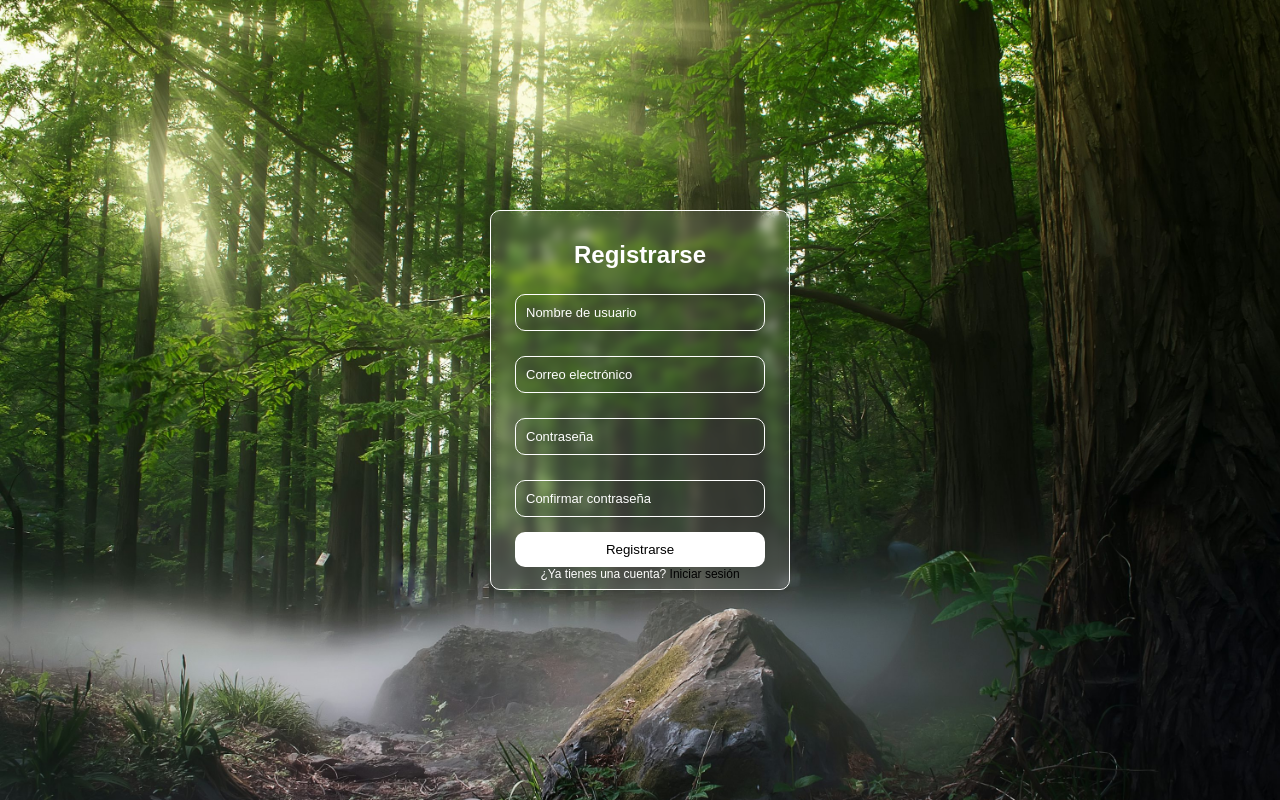
After one commit to mdrecaldec/challenge_pucetec, a Django app: template marketplace/templates/register.html in a window 1280 px wide. The commit adds this page. Run offline with Django 5.2, Linux system fonts and the light colour scheme; the template is opened without the code that fills it, so the values that code supplies are empty.

Commit message:
Registro agg

```diff
--- a/marketplace/templates/index.html
+++ b/marketplace/templates/index.html
@@ -16,7 +16,7 @@
                 <ul class="nav-links">
                     <li><a href="#about">Acerca de</a></li>
                     <li><a href="#features">Características</a></li>
-                    <li><a href="#cta">Únete</a></li>
+                    <li><a href="#unt">Únete</a></li>
                     <li><a href="#productos">Productos</a></li>
                 </ul>
                 <a href="login.html" class="btn-nav">Regístrate</a>
--- a/marketplace/templates/login.html
+++ b/marketplace/templates/login.html
@@ -17,7 +17,7 @@
 
                         </div>
                         <button type="submit">Login</button>
-                        <p>¿No tiene una cuenta? <a href="#" id="register">Registrarse</a></p>
+                        <p>¿No tiene una cuenta? <a href="register.html" id="register">Registrarse</a></p>
                     </form>
                 </div>
             </div>
--- /dev/null
+++ b/marketplace/templates/register.html
@@ -0,0 +1,28 @@
+<!DOCTYPE html>
+<html lang="es">
+<head>
+    <meta charset="UTF-8">
+    <meta name="viewport" content="width=device-width, initial-scale=1.0">
+    <title>Register Page</title>
+    <link rel="stylesheet" href="static/styles_regis.css">
+</head>
+<body>
+    <div class="glass-container">
+        <div class="login-box">
+            <h2>Registrarse</h2>
+            <form action="#" method="POST">
+                <input type="text" id="username" name="username" required placeholder="Nombre de usuario">
+
+                <input type="email" id="email" name="email" required placeholder="Correo electrónico">
+
+                <input type="password" id="password" name="password" required placeholder="Contraseña">
+
+                <input type="password" id="confirm_password" name="confirm_password" required placeholder="Confirmar contraseña">
+
+                <button type="submit">Registrarse</button>
+                <p>¿Ya tienes una cuenta? <a href="#" id="login">Iniciar sesión</a></p>
+            </form>
+        </div>
+    </div>
+</body>
+</html>
--- /dev/null
+++ b/marketplace/templates/static/styles_regis.css
@@ -0,0 +1,124 @@
+* {
+    margin: 0;
+    box-sizing: border-box;
+    font-family: 'montserrat', sans-serif;
+}
+
+body {
+    margin: 0;
+    display: flex;
+    justify-content: center;
+    align-items: center;
+    height: 100vh;
+    background-image: url('../media/image.jpg'); /* si el CSS está en una subcarpeta */
+    background-size: cover;
+}
+
+.glass-container {
+    width: 300px;
+    height: 380px; /* Ajusta la altura para que tenga espacio suficiente para los campos */
+    position: relative;
+    z-index: 1;
+    background: rgba(255, 255, 255, 0.1);
+    box-shadow: 0 4px 6px rgba(0, 0, 0, 0.1);
+    border-radius: 10px;
+    border: 1px solid #fff;
+}
+
+.glass-container::before {
+    content: '';
+    position: absolute;
+    width: 100%;
+    height: 100%;
+    border-radius: 10px;
+    backdrop-filter: blur(5px);
+    -webkit-backdrop-filter: blur(5px);
+    z-index: -1;
+}
+
+.login-box {
+    max-width: 250px;
+    margin: 0 auto;
+    text-align: center;
+}
+
+h2 {
+    color: #fff;
+    margin-top: 30px;
+    margin-bottom: -20px;
+}
+
+form {
+    display: flex;
+    flex-direction: column;
+    margin-top: 20px;
+}
+
+input {
+    padding: 10px;
+    margin-top: 25px;
+    border: none;
+    border-radius: 10px;
+    background: transparent;
+    border: 1px solid #fff;
+    color: #fff;
+    font-size: 13px;
+}
+
+input::placeholder {
+    color: #fff;
+}
+
+input:focus {
+    outline: none;
+}
+
+.options {
+    display: flex;
+    align-items: center;
+    margin-top: 15px;
+    font-size: 12px;
+    color: white;
+}
+
+.options input {
+    margin-right: 5px;
+    margin-top: 0px;
+}
+
+.options a {
+    text-decoration: none;
+    color: white;
+    margin-left: auto;
+}
+
+button {
+    background: #fff;
+    color: black;
+    padding: 10px;
+    border: none;
+    border-radius: 10px;
+    cursor: pointer;
+    margin-top: 15px;
+}
+
+button:hover {
+    background: transparent;
+    color: white;
+    outline: 1px solid #fff;
+}
+
+p {
+    font-size: 12px;
+    color: #fff;
+    margin-top: 0px;
+}
+
+a {
+    color: black;
+    text-decoration: none;
+}
+
+a:hover {
+    text-decoration: underline;
+}
```
